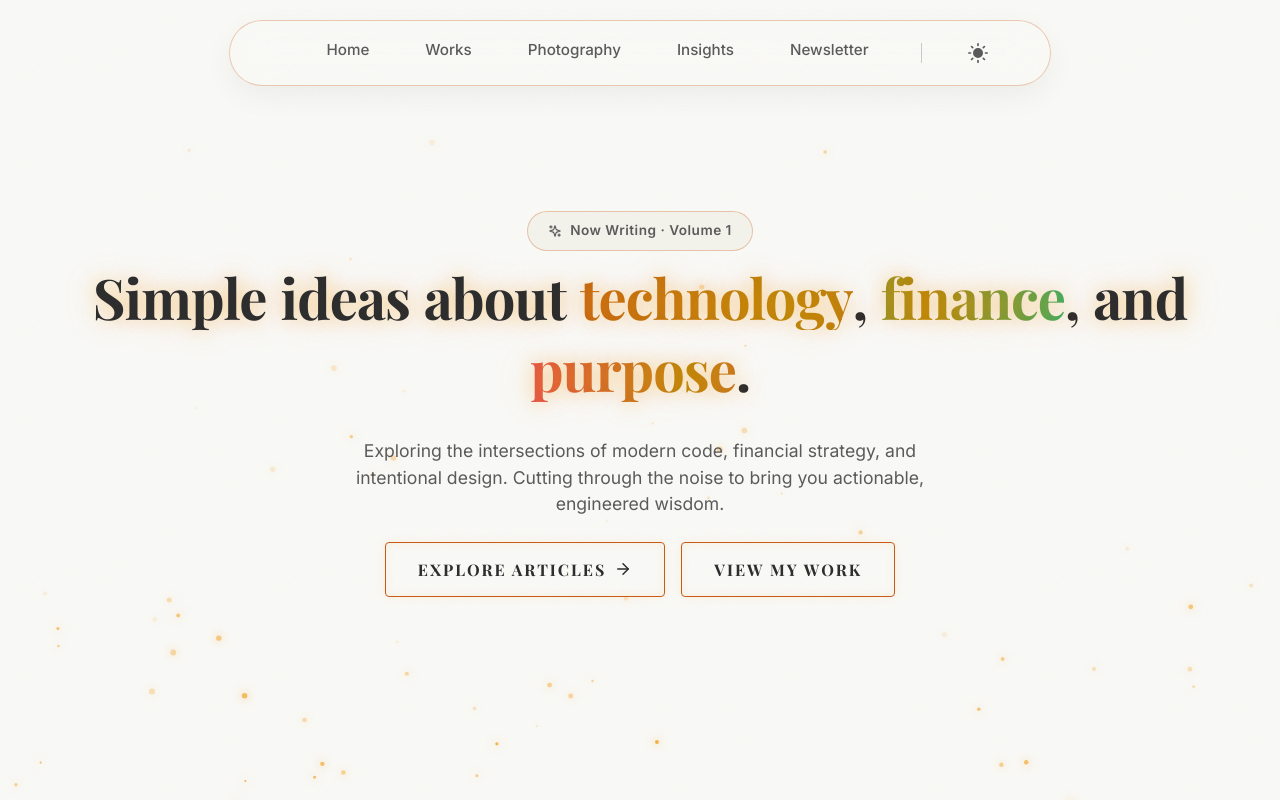
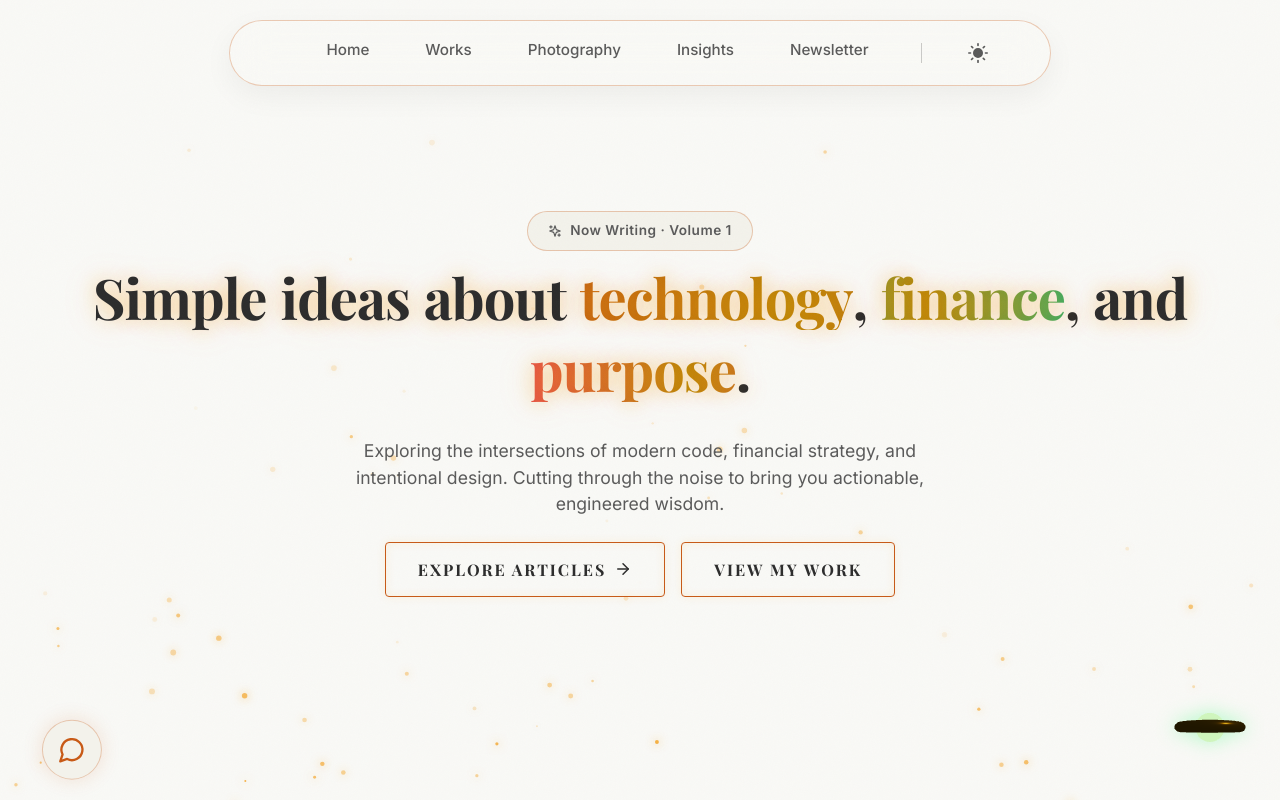
Before and after one commit to satish051/satish-insights, a React (Vite) app: page / in a window 1280 px wide. Shown: the top 800 px of the page. Built offline with nearby package versions, Linux system fonts and the light colour scheme; a web font is replaced by a local one.

Commit message:
Phase 4: R3F Eye of Agamotto, Sentient FAB, and Eldritch Shield Validation

```diff
--- a/package.json
+++ b/package.json
@@ -9,12 +9,15 @@
     "preview": "vite preview"
   },
   "dependencies": {
+    "@react-three/drei": "^9.122.0",
+    "@react-three/fiber": "^8.18.0",
     "framer-motion": "^12.38.0",
     "lucide-react": "^0.344.0",
     "react": "^18.2.0",
     "react-dom": "^18.2.0",
     "react-markdown": "^10.1.0",
-    "react-router-dom": "^7.14.0"
+    "react-router-dom": "^7.14.0",
+    "three": "^0.185.1"
   },
   "devDependencies": {
     "@types/react": "^18.2.56",
--- a/src/App.jsx
+++ b/src/App.jsx
@@ -14,6 +14,8 @@ import NotFound from './pages/NotFound';
 import Transcript from './pages/Transcript';
 import ParticleField from './components/ParticleField';
 import { mysticAudio } from './utils/mysticAudio';
+import EyeOfAgamotto from './components/EyeOfAgamotto';
+import SentientFAB from './components/SentientFAB';
 
 const PageTransition = ({ children }) => {
   React.useEffect(() => {
@@ -66,6 +68,9 @@ function App() {
 
       <ParticleField />
 
+      <EyeOfAgamotto />
+      <SentientFAB />
+
       <div className="app-container">
         <Header />
         <AnimatePresence mode="wait">
--- /dev/null
+++ b/src/components/EyeOfAgamotto.jsx
@@ -0,0 +1,83 @@
+import React, { useRef } from 'react';
+import { Canvas, useFrame } from '@react-three/fiber';
+import { useScroll } from 'framer-motion';
+
+const EyeModel = () => {
+  const groupRef = useRef();
+  const innerRef = useRef();
+
+  // Track scroll using framer-motion's useScroll hooked into R3F via useFrame
+  const { scrollYProgress } = useScroll();
+
+  useFrame((state) => {
+    // Scroll progress 0 -> 1 mapped to rotation or opening mechanism
+    const progress = scrollYProgress.get();
+
+    // Rotate the outer casing based on scroll
+    if (groupRef.current) {
+      groupRef.current.rotation.z = -progress * Math.PI * 2;
+      groupRef.current.position.y = Math.sin(state.clock.elapsedTime * 2) * 0.1; // Float effect
+    }
+
+    // The inner 'eye' lids open based on scroll
+    // If progress is 0, scale is very small (closed). If progress approaches 1, eye opens fully.
+    if (innerRef.current) {
+      const openAmount = Math.max(0.1, progress);
+      innerRef.current.scale.set(1, openAmount, 1);
+
+      // Make the gem glow brighter as it opens
+      innerRef.current.material.emissiveIntensity = openAmount * 2;
+    }
+  });
+
+  return (
+    <group ref={groupRef}>
+      {/* Outer Casing - Golden rings */}
+      <mesh rotation={[Math.PI / 2, 0, 0]}>
+        <torusGeometry args={[1, 0.15, 16, 32]} />
+        <meshStandardMaterial color="#FFD700" metalness={0.8} roughness={0.2} />
+      </mesh>
+
+      {/* Inner mechanisms */}
+      <mesh rotation={[Math.PI / 2, 0, 0]} scale={0.7}>
+        <torusGeometry args={[1, 0.05, 16, 16]} />
+        <meshStandardMaterial color="#DAA520" metalness={0.9} roughness={0.3} />
+      </mesh>
+
+      {/* The Time Stone (Emerald Green Gem) */}
+      <mesh ref={innerRef}>
+        <sphereGeometry args={[0.5, 32, 32]} />
+        <meshStandardMaterial
+          color="#00FF51"
+          emissive="#00FF51"
+          emissiveIntensity={0.1} // Modulated in useFrame
+          transparent
+          opacity={0.9}
+        />
+      </mesh>
+
+      {/* Lights inside the model space */}
+      <ambientLight intensity={0.5} />
+      <pointLight position={[2, 2, 2]} intensity={1} color="#FFD700" />
+    </group>
+  );
+};
+
+export default function EyeOfAgamotto() {
+  return (
+    <div style={{
+      position: 'fixed',
+      bottom: '30px',
+      right: '30px',
+      width: '80px',
+      height: '80px',
+      zIndex: 9990,
+      pointerEvents: 'none',
+      filter: 'drop-shadow(0 0 10px rgba(0, 255, 81, 0.3))'
+    }}>
+      <Canvas camera={{ position: [0, 0, 3], fov: 50 }}>
+        <EyeModel />
+      </Canvas>
+    </div>
+  );
+}
--- a/src/components/Newsletter.jsx
+++ b/src/components/Newsletter.jsx
@@ -1,15 +1,67 @@
-import React from 'react';
+import React, { useState } from 'react';
+import { motion, AnimatePresence } from 'framer-motion';
 import MagneticButton from './MagneticButton';
 
 export default function Newsletter() {
+  const [email, setEmail] = useState('');
+  const [showShield, setShowShield] = useState(false);
+
+  const handleSubmit = (e) => {
+    e.preventDefault();
+    if (!email || !email.includes('@')) {
+      setShowShield(true);
+      setTimeout(() => setShowShield(false), 2000); // Hide shield after animation
+    } else {
+      // Success logic
+      alert("Subscribed!");
+      setEmail('');
+    }
+  };
+
   return (
     <section id="newsletter" className="container animate-fade-in">
       <div className="newsletter-card glass-panel">
         <h2>Join the Inner Circle</h2>
         <p>Get a weekly digest of simple, high-signal insights on technology, money, and building a meaningful life.</p>
-        <form className="newsletter-form" onSubmit={(e) => e.preventDefault()}>
-          <input type="email" placeholder="Your best email" required />
-          <MagneticButton className="btn-primary hover-target" onClick={(e) => e.target.closest('form').dispatchEvent(new Event('submit'))}>
+
+        <form className="newsletter-form" onSubmit={handleSubmit} style={{ position: 'relative' }}>
+          <input
+            type="email"
+            placeholder="Your best email"
+            value={email}
+            onChange={(e) => setEmail(e.target.value)}
+          />
+
+          <AnimatePresence>
+            {showShield && (
+              <motion.div
+                initial={{ scale: 0, rotate: -90, opacity: 0 }}
+                animate={{ scale: 1, rotate: 0, opacity: 1 }}
+                exit={{ scale: 1.5, opacity: 0, transition: { duration: 0.3 } }}
+                transition={{ type: "spring", stiffness: 300, damping: 20 }}
+                style={{
+                  position: 'absolute',
+                  top: '-50%',
+                  left: '10px',
+                  width: '60px',
+                  height: '60px',
+                  pointerEvents: 'none',
+                  zIndex: 10
+                }}
+              >
+                {/* Eldritch Shield Mandala SVG */}
+                <svg viewBox="0 0 100 100" className="eldritch-shield" style={{ width: '100%', height: '100%', filter: 'drop-shadow(0 0 10px var(--accent-cyan))' }}>
+                  <circle cx="50" cy="50" r="45" fill="none" stroke="var(--accent-cyan)" strokeWidth="2" strokeDasharray="5,5" />
+                  <circle cx="50" cy="50" r="35" fill="none" stroke="var(--accent-cyan)" strokeWidth="1" />
+                  <polygon points="50,15 85,75 15,75" fill="none" stroke="var(--accent-cyan)" strokeWidth="2" />
+                  <polygon points="50,85 15,25 85,25" fill="none" stroke="var(--accent-cyan)" strokeWidth="2" />
+                  <circle cx="50" cy="50" r="10" fill="var(--accent-cyan)" opacity="0.5" />
+                </svg>
+              </motion.div>
+            )}
+          </AnimatePresence>
+
+          <MagneticButton className="btn-primary hover-target" onClick={handleSubmit}>
             Subscribe
           </MagneticButton>
         </form>
--- /dev/null
+++ b/src/components/SentientFAB.jsx
@@ -0,0 +1,126 @@
+import React, { useState, useEffect, useRef } from 'react';
+import { motion, useSpring } from 'framer-motion';
+import { MessageCircle } from 'lucide-react';
+import { useRenderEngine } from '../context/RenderEngineContext';
+import { mysticAudio } from '../utils/mysticAudio';
+
+export default function SentientFAB() {
+  const [position, setPosition] = useState({ x: 0, y: 0 });
+  const [isHovered, setIsHovered] = useState(false);
+  const { isLowEndDevice } = useRenderEngine();
+
+  // Spring physics for organic floating
+  const springConfig = { damping: 15, stiffness: 100, mass: 1 };
+  const springX = useSpring(0, springConfig);
+  const springY = useSpring(0, springConfig);
+
+  const fabRef = useRef(null);
+
+  useEffect(() => {
+    if (isLowEndDevice) return; // Disable heavy physics tracking on low-end
+
+    let lastTime = performance.now();
+
+    const handleMouseMove = (e) => {
+      if (!fabRef.current) return;
+
+      const rect = fabRef.current.getBoundingClientRect();
+      const fabCenterX = rect.left + rect.width / 2;
+      const fabCenterY = rect.top + rect.height / 2;
+
+      const dx = e.clientX - fabCenterX;
+      const dy = e.clientY - fabCenterY;
+      const distance = Math.sqrt(dx * dx + dy * dy);
+
+      const currentTime = performance.now();
+      const dt = currentTime - lastTime;
+      lastTime = currentTime;
+
+      // Calculate cursor velocity roughly based on distance change over time (dt)
+      // If cursor is very close and moving fast towards it, dodge!
+
+      if (distance < 150 && !isHovered) {
+        // Calculate dodge vector (away from cursor)
+        const dodgeX = -(dx / distance) * 80; // Dodge distance
+        const dodgeY = -(dy / distance) * 80;
+
+        springX.set(dodgeX);
+        springY.set(dodgeY);
+
+        // Return to center after a short delay
+        setTimeout(() => {
+          if (!isHovered) {
+            springX.set(0);
+            springY.set(0);
+          }
+        }, 400);
+      }
+    };
+
+    // Ambient floating (Figure 8)
+    let animationFrameId;
+    let time = 0;
+
+    const ambientFloat = () => {
+      time += 0.02;
+      // Only float if it hasn't dodged recently
+      if (Math.abs(springX.get()) < 10 && !isHovered) {
+        springX.set(Math.sin(time) * 15);
+        springY.set(Math.sin(time * 2) * 10);
+      }
+      animationFrameId = requestAnimationFrame(ambientFloat);
+    };
+
+    window.addEventListener('mousemove', handleMouseMove);
+    ambientFloat();
+
+    return () => {
+      window.removeEventListener('mousemove', handleMouseMove);
+      cancelAnimationFrame(animationFrameId);
+    };
+  }, [isHovered, isLowEndDevice, springX, springY]);
+
+  const handleHover = (start) => {
+    setIsHovered(start);
+    if (start) {
+      springX.set(0);
+      springY.set(0);
+      mysticAudio.startHoverHum();
+    } else {
+      mysticAudio.stopHoverHum();
+    }
+  };
+
+  return (
+    <motion.button
+      ref={fabRef}
+      className="sentient-fab"
+      onMouseEnter={() => handleHover(true)}
+      onMouseLeave={() => handleHover(false)}
+      whileHover={{ scale: 1.1 }}
+      whileTap={{ scale: 0.9 }}
+      style={{
+        x: springX,
+        y: springY,
+        position: 'fixed',
+        bottom: '30px',
+        left: '30px',
+        width: '60px',
+        height: '60px',
+        borderRadius: '50%',
+        backgroundColor: 'var(--panel-bg)',
+        border: '1px solid var(--panel-border)',
+        boxShadow: '0 0 20px var(--shadow-magic)',
+        display: 'flex',
+        justifyContent: 'center',
+        alignItems: 'center',
+        color: 'var(--accent-cyan)',
+        cursor: 'pointer',
+        zIndex: 9990
+      }}
+      onClick={() => window.location.href = '#newsletter'}
+    >
+      <MessageCircle size={28} />
+    </motion.button>
+  );
+}
```
Also changed, not shown: 1 other file (tests, documents, lock files or other folders).
